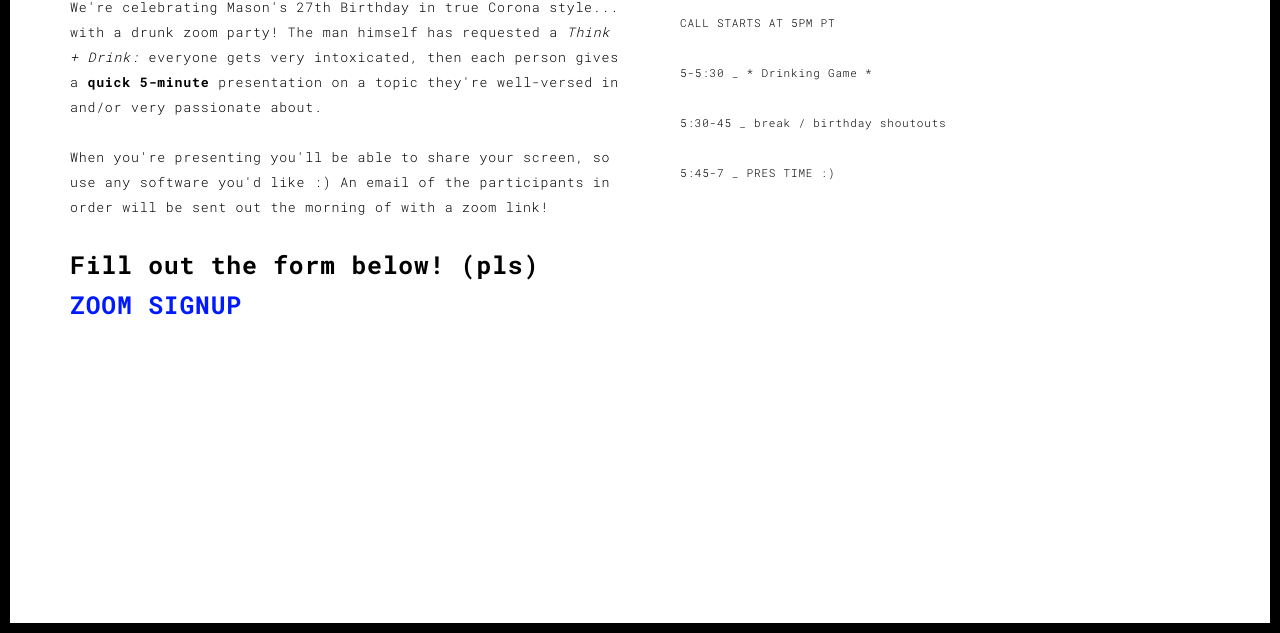
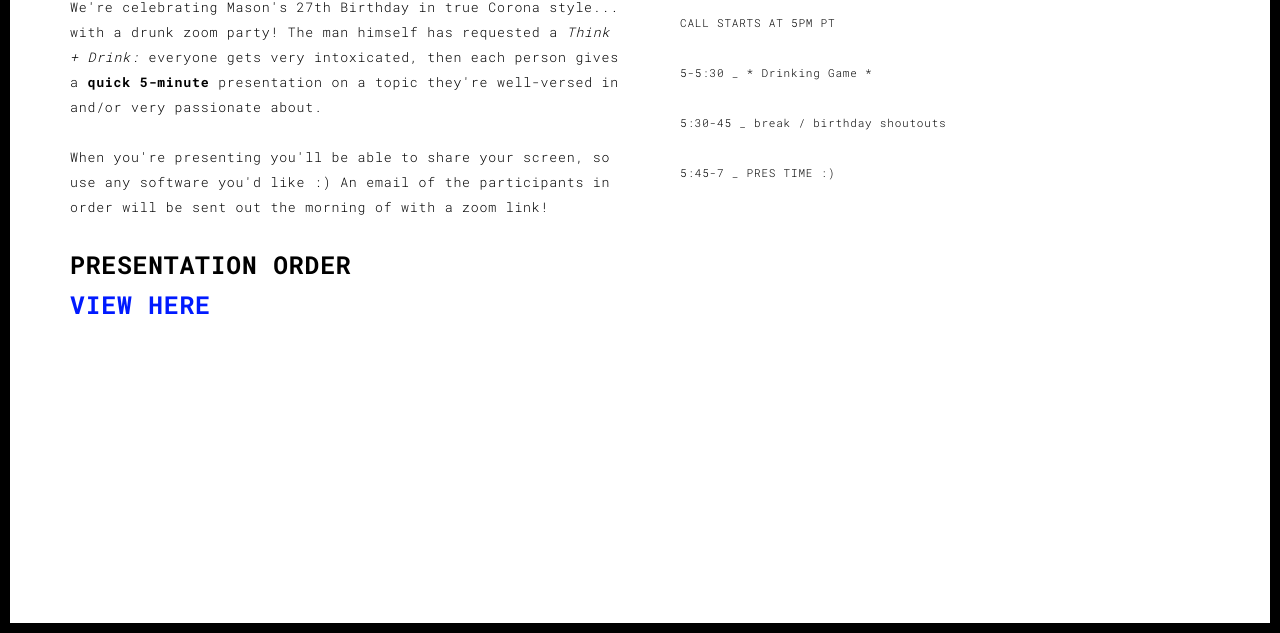
Before and after one commit to nomalles/MasonBday, a plain HTML site: page info.html in a window 1280 px wide. Shown: the part 167-800 px from the top of the page. Drawn offline with Linux system fonts and the light colour scheme.

Commit message:
Pres Order

```diff
--- a/info.html
+++ b/info.html
@@ -62,10 +62,10 @@
              they're well-versed in and/or very passionate about.<br><br>
              When you're presenting you'll be able to share your screen, so use any software you'd like :) An email of the participants in order will be sent out the morning of with a zoom link!
 
-          <blockquote>
-            <p style="font-size:80%;">Fill out the form below! (pls)<br>
-            <a href="https://forms.gle/SyZUWh7mTGEA1fWx6">ZOOM SIGNUP</a></p>
-          </blockquote>
+             <blockquote>
+               <p style="font-size:80%;">PRESENTATION ORDER<br>
+               <a href="https://docs.google.com/spreadsheets/d/1Mtl3KdM2eTvWby1k4KShKUbW4qmc9ulGyLiF0FW4Md8/edit?usp=sharing">VIEW HERE</a></p>
+             </blockquote>
 
           </p>
         </div>
```
